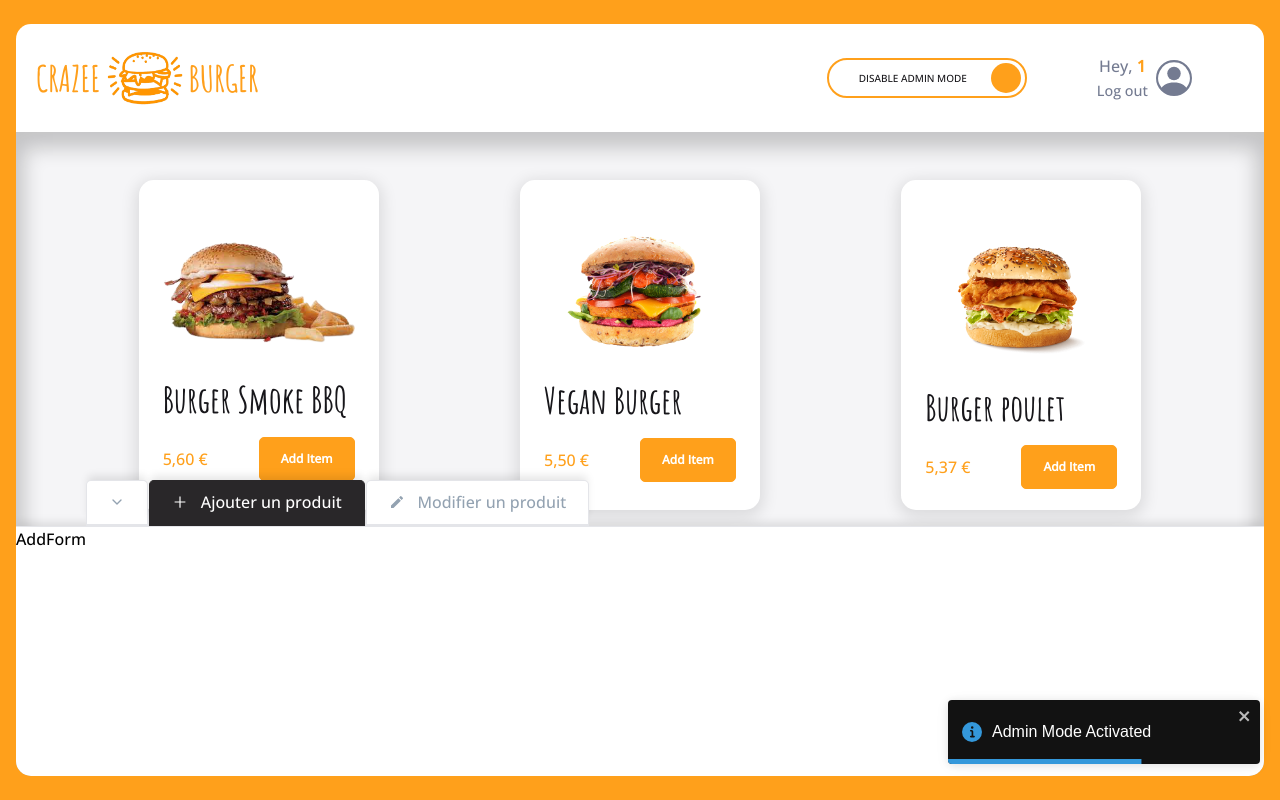
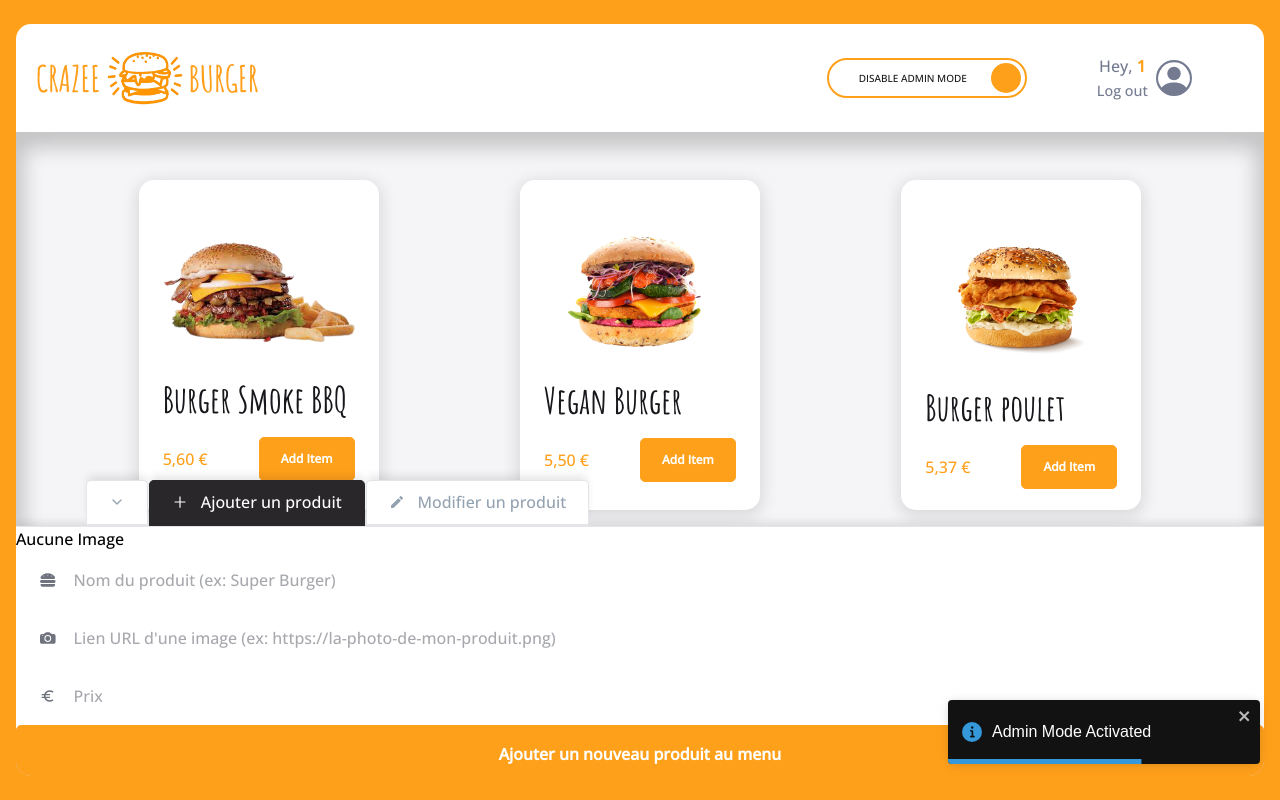
Before and after one commit to maxdnc/crazee-burger, a React (Vite) app: page /order/1 in a window 1280 px wide. Both pictures are taken after a click on the label 926 px from the left and 78 px from the top of the page. Built offline with nearby package versions, Linux system fonts and the light colour scheme; grey boxes are pictures that could not be loaded.

Commit message:
🚧 F08: ADMIN > PANEL > ADDFORM > Add form and image preview

```diff
--- a/src/components/pages/order/Admin/AdminPanel/AddForm.jsx
+++ b/src/components/pages/order/Admin/AdminPanel/AddForm.jsx
@@ -1,4 +1,80 @@
+import { useState } from "react";
+//component
+import TextInput from "../../../../reusable-ui/TextInput";
+import PrimaryButton from "../../../../reusable-ui/PrimaryButton.jsx";
+//icon
+
+import { FaHamburger } from "react-icons/fa";
+import { BsFillCameraFill } from "react-icons/bs";
+import { MdOutlineEuro } from "react-icons/md";
+
+//style
+import { styled } from "styled-components";
+import { theme } from "../../../../../theme";
+
 const AddForm = () => {
-  return <div>AddForm</div>;
+  const [nom, setNom] = useState("");
+  const [image, setImage] = useState("");
+  const [prix, setPrix] = useState("");
+  const [imagePreview, setImagePreview] = useState("");
+
+  const handleImageChange = (event) => {
+    const imageUrl = event.target.value;
+    setImage(imageUrl);
+    setImagePreview(imageUrl);
+  };
+
+  return (
+    <AddFormStyled method="POST">
+      <div className="container-image-preview">
+        {imagePreview ? (
+          <img src={imagePreview} alt="Prévisualisation de l'image" />
+        ) : (
+          <div className="empty-image">
+            <p>Aucune Image</p>
+          </div>
+        )}
+      </div>
+
+      <div className="container-inputs">
+        <TextInput
+          label={"Nom du produit"}
+          placeholder="Nom du produit (ex: Super Burger)"
+          value={nom}
+          onChange={(e) => setNom(e.target.value)}
+          id={"name"}
+          className="input-add-form"
+          Icon={<FaHamburger />}
+        />
+        <TextInput
+          label={"Lien de l'image"}
+          placeholder="Lien URL d'une image (ex: https://la-photo-de-mon-produit.png)"
+          value={image}
+          onChange={handleImageChange}
+          id={"image-link"}
+          className="input-add-form"
+          Icon={<BsFillCameraFill />}
+        />
+        <TextInput
+          label={"prix"}
+          placeholder="Prix"
+          value={prix}
+          onChange={(e) => setPrix(e.target.value)}
+          id={"price"}
+          className="input-add-form"
+          Icon={<MdOutlineEuro />}
+        />
+      </div>
+      <div className="submit">
+        <PrimaryButton
+          label={"Ajouter un nouveau produit au menu"}
+          className={"add-form-button"}
+        />
+      </div>
+    </AddFormStyled>
+  );
 };
+
+const AddFormStyled = styled.form``;
+
 export default AddForm;
```
